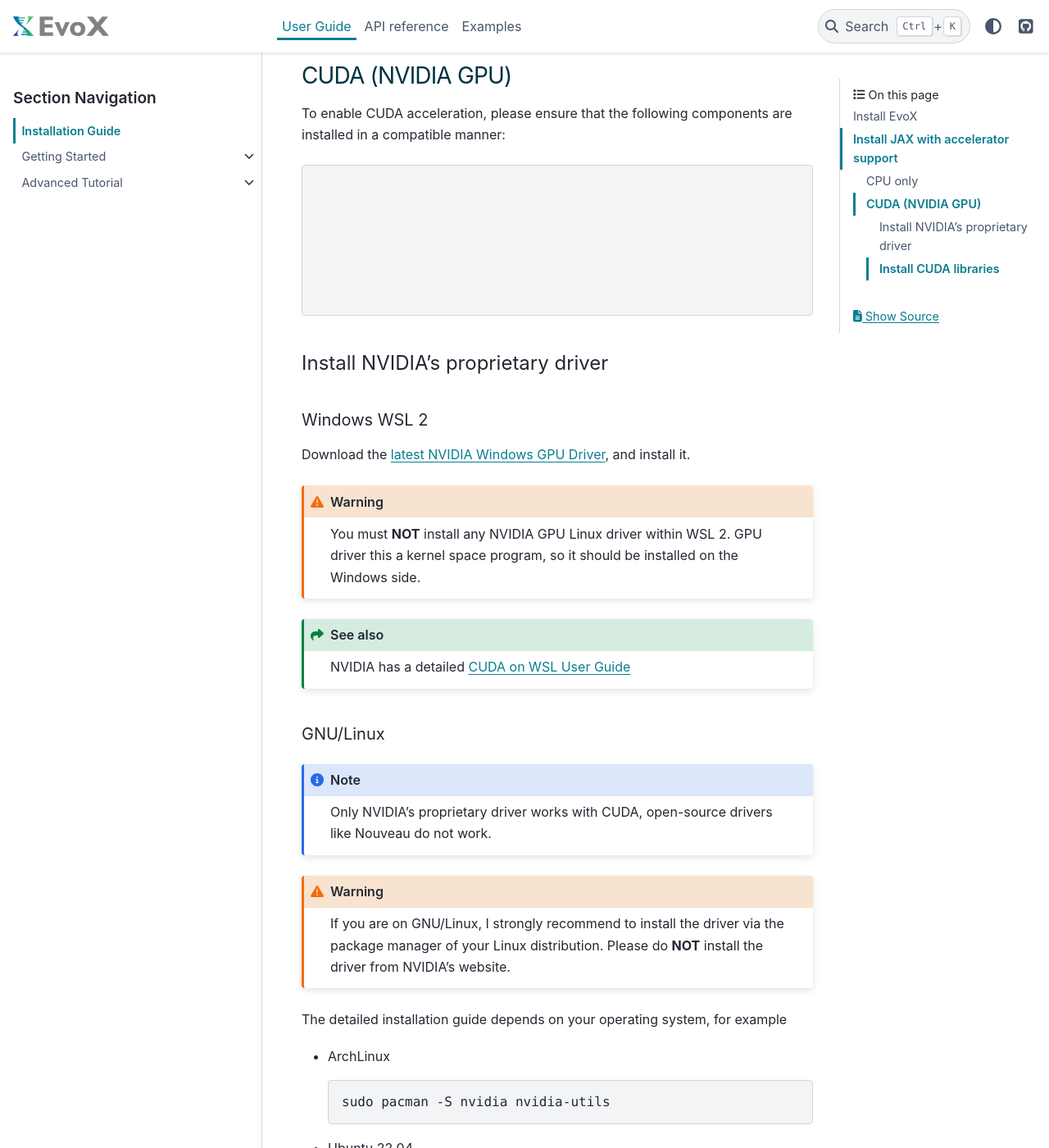
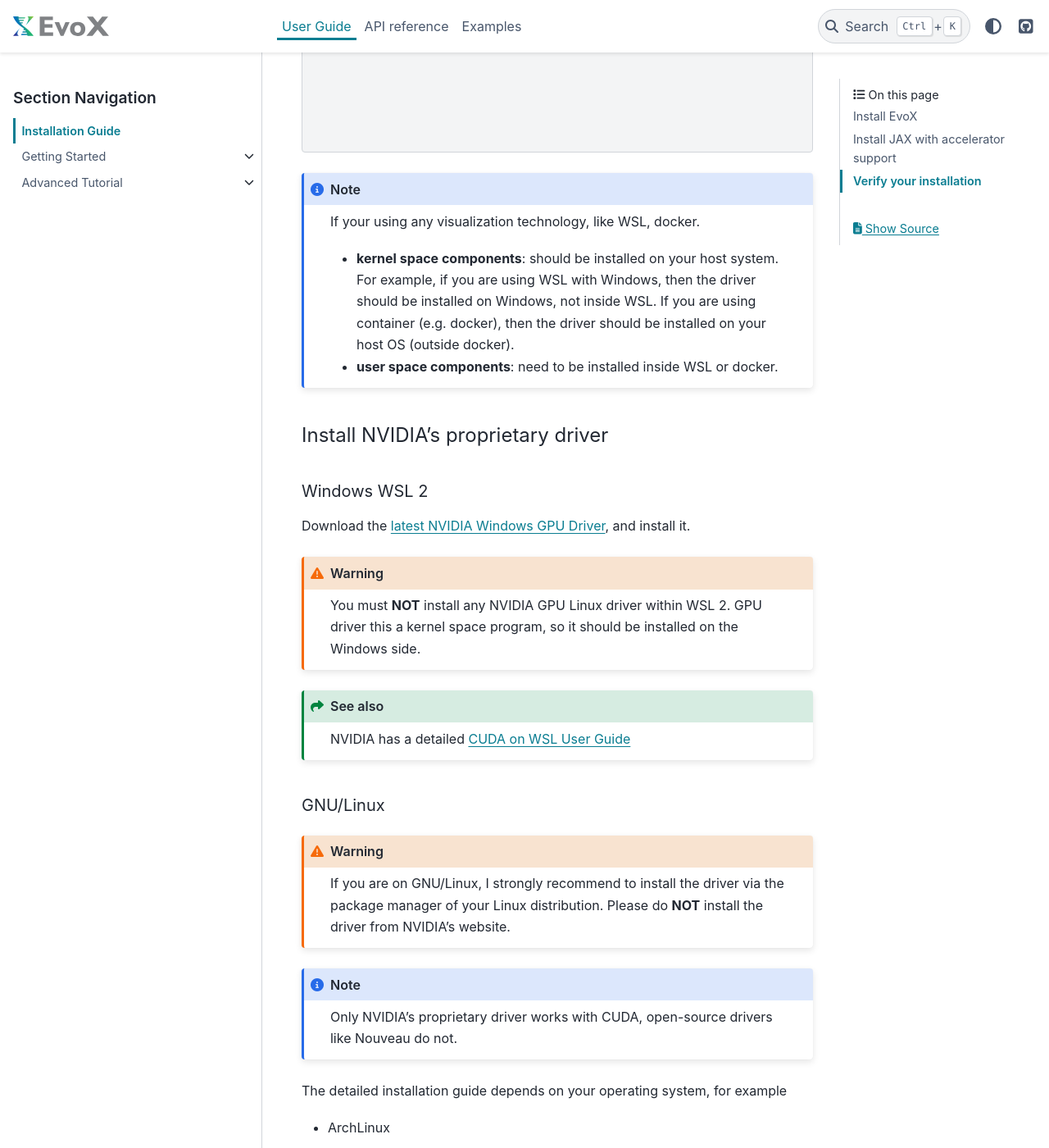
Before and after one commit to EMI-Group/evox, a Sphinx documentation site: the page built from docs/source/guide/install.md, in a window 1280 px wide and 1400 px high, scrolled down 1536 px. Shown: the whole window at 82% size. Built offline with Sphinx 7.4.7 and the PyData theme 0.15.4, drawn with Linux system fonts in a browser that asks for light colours; some of the changed text lies outside the part shown.

Commit message:
doc: update installation guide

`````diff
--- a/docs/source/guide/install.md
+++ b/docs/source/guide/install.md
@@ -59,12 +61,32 @@ To enable CUDA acceleration, please ensure that the following components are ins
 stateDiagram-v2
     jaxlib : jaxlib-cuda
     cuda : CUDA libraries
-    driver : CUDA driver
+    driver : GPU driver
     gpu : NVIDIA GPU
+    user: User Space
+    kernel: Kernal Space
 
-    jaxlib --> cuda
+    direction LR
+
+    state user {
+      direction LR
+      jaxlib --> cuda
+    }
+
     cuda --> driver
-    driver --> gpu
+
+    state kernel {
+      direction LR
+      driver --> gpu
+    }
+```
+
+```{note}
+If your using any visualization technology, like WSL, docker.
+- **kernel space components**: should be installed on your host system.
+  For example, if you are using WSL with Windows, then the driver should be installed on Windows, not inside WSL.
+  If you are using container (e.g. docker), then the driver should be installed on your host OS (outside docker).
+- **user space components**: need to be installed inside WSL or docker.
 ```
 
 #### Install NVIDIA's proprietary driver
@@ -85,14 +107,14 @@ NVIDIA has a detailed [CUDA on WSL User Guide](https://docs.nvidia.com/cuda/wsl-
 
 ##### GNU/Linux
 
-```{note}
-Only NVIDIA's proprietary driver works with CUDA, open-source drivers like Nouveau do not work.
-```
-
 ```{warning}
 If you are on GNU/Linux,
 I strongly recommend to install the driver via the package manager of your Linux distribution.
 Please do **NOT** install the driver from NVIDIA's website.
+```
+
+```{note}
+Only NVIDIA's proprietary driver works with CUDA, open-source drivers like Nouveau do not.
 ```
 
 The detailed installation guide depends on your operating system, for example
@@ -112,6 +134,16 @@ The detailed installation guide depends on your operating system, for example
   ```
 
 After installing the driver, please reboot.
+
+
+##### Cluster (e.g. slurm, k8s)
+
+If the latest driver has already been installed in the cluster, please go ahead and skip this section.
+
+Otherwise, please contact the administrator of the cluster to upgrade the GPU driver version.
+It is important to note that the driver must be installed on the host system,
+rendering any effort within the container (e.g. docker, singularity) meaningless.
+Thus only the administrator can solve this problem.
 
 #### Install CUDA libraries
 
@@ -182,3 +214,65 @@ Since installing `jax[cuda12]` will usually install the jaxlib compiled with the
 Even if you have CUDA 12, your CUDA version might still be lower than the version of that jaxlib requires.
 In this case, try to install `jax[cuda11]`.
 ```
+
+## Verify your installation
+
+Open a Python terminal, and run the following:
+
+```python
+import evox
+import jax
+jax.numpy.arange(10)
+```
+
+Here are some possible output:
+
+````{tab-set}
+
+  ```{tab-item} Correct
+
+    ```python
+    >>> import evox
+    >>> import jax
+    >>> jax.numpy.arange(10)
+    Array([0, 1, 2, 3, 4, 5, 6, 7, 8, 9], dtype=int32)
+    ```
+
+  ```
+
+  ```{tab-item} EvoX not installed
+
+    ```python
+    >>> import evox
+    Traceback (most recent call last):
+      File "<stdin>", line 1, in <module>
+    ModuleNotFoundError: No module named 'evox'
+    ```
+
+  ```
+
+  ```{tab-item} Wrong jaxlib version
+
+    ```python
+    >>> import evox
+    An NVIDIA GPU may be present on this machine, but a CUDA-enabled jaxlib is not installed. Falling back to cpu.
+    >>> import jax
+    >>> jax.numpy.arange(10)
+    Array([0, 1, 2, 3, 4, 5, 6, 7, 8, 9], dtype=int32)
+    ```
+
+  ```
+
+  ```{tab-item} Wrong driver/library
+
+    ```python
+    >>> import evox
+    >>> import jax
+    >>> jax.numpy.arange(10)
+    Could not load library libcublasLt.so.11. Error: libcublasLt.so.11: cannot open shared object file: No such file or directory
+    Aborted (core dumped)
+    ```
+
+  ```
+
+````
`````
Also changed, not shown: other parts of docs/source/guide/install.md (+2 -0 lines).
